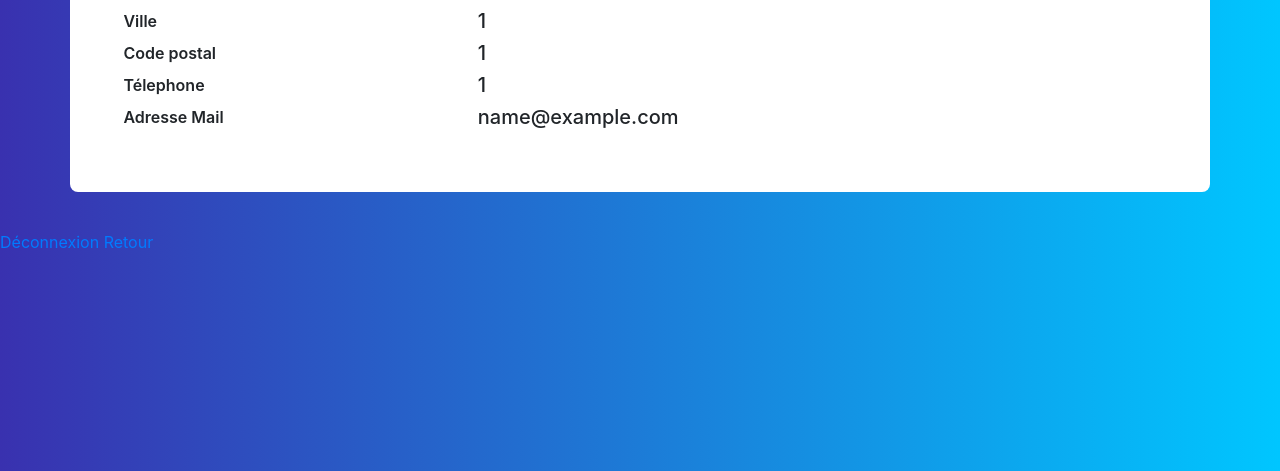
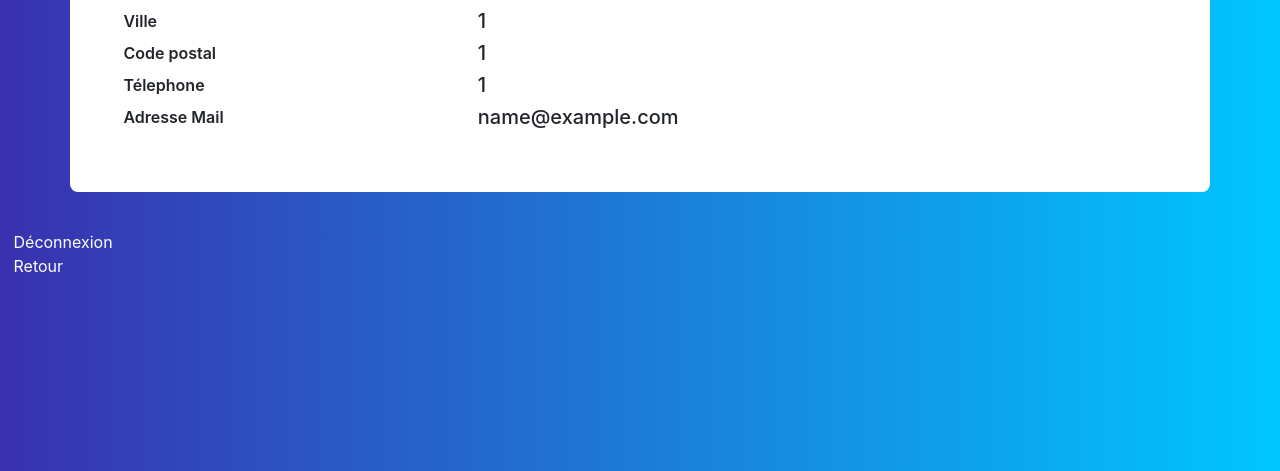
Before and after one commit to valentinCHEEL/site-SOG, a PHP site: page /site_PPE_SOG/profil/profil.php in a window 1280 px wide. Shown: the part 275-746 px from the top of the page. Run offline with PHP 8.4, Linux system fonts and the light colour scheme; the visitor is signed in with stand-in values (Sample User, id 1); some libraries are stand-ins or nearby versions.

Commit message:
correction du profil

```diff
--- a/PPE/site_PPE_SOG/profil/profil.php
+++ b/PPE/site_PPE_SOG/profil/profil.php
@@ -103,8 +103,8 @@ session_start();
                     </div>
                 </div>
             </form>
-            <a href="../logout.php">Déconnexion</a>
-            <a href="../index.php" class="btn-retour">Retour</a>
+            &nbsp;&nbsp;&nbsp;<a href="../logout.php" style="color: white;">Déconnexion</a> <br>
+            &nbsp;&nbsp;&nbsp;<a href="../index.php" class="btn-retour" style="color: white;">Retour</a>
         </div>
     </div>
 </body>
```
